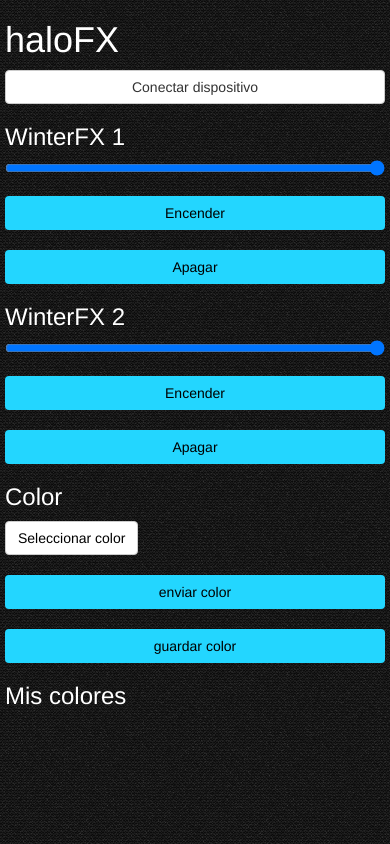
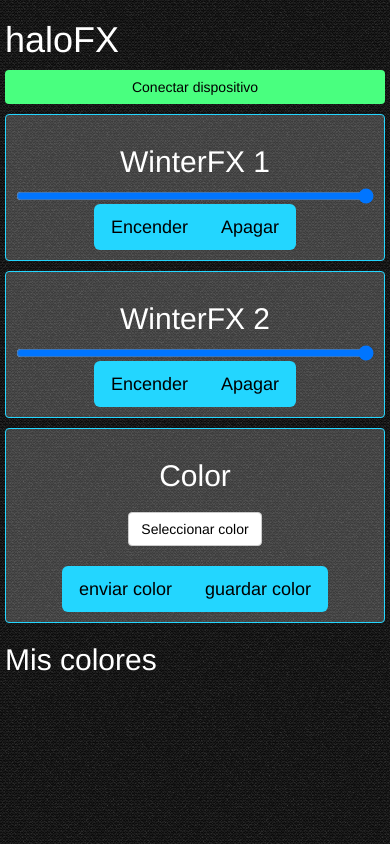
Before and after one commit to vampichoco/halofx, a plain HTML site: page index.html in a window 390 px wide. Drawn offline with nearby package versions, Linux system fonts and the light colour scheme; some packages are replaced by stand-ins of ours.

Commit message:
new style

```diff
--- a/index.html
+++ b/index.html
@@ -44,55 +44,59 @@
 	<div class="main-container">
 		<h1>haloFX</h1>
 
-		<button class="btn btn-default btn-block" id="sayhello">Conectar dispositivo</button>
+		<button class="btn green btn-block" id="sayhello">Conectar dispositivo</button>
+
 
 		<div class="section-container">
-			<h3>WinterFX 1 </h3>
+			<h2>WinterFX 1 </h2>
 			<div class="range range-primary">
 				<input id="ex1" type="range" min="0" max="255" value="255" />
 			</div>
 
-			<div class="form-item">
-				<button class="btn btn-halofx btn-block" id="turnon">Encender</button>
+			<div class="btn-group btn-group-lg" role="group">
+				<button class="btn btn-halofx" id="turnon">Encender</button>
+				<button class="btn btn-halofx" id="turnoff">Apagar</button>
 			</div>
-			<div class="form-item">
-				<button class="btn btn-halofx btn-block" id="turnoff">Apagar</button>
-			</div>
+
+
 		</div>
 
+
 		<div class="section-container">
-			<h3>WinterFX 2 </h3>
+			<h2>WinterFX 2 </h2>
 			<div class="range range-primary">
 				<input id="ex2" type="range" min="0" max="255" value="255" />
 			</div>
 
-			<div class="form-item">
-				<button class="btn btn-halofx btn-block" id="turnon_2">Encender</button>
+			<div class="btn-group btn-group-lg" role="group">
+				<button class="btn btn-halofx" id="turnon_2">Encender</button>
+				<button class="btn btn-halofx" id="turnoff_2">Apagar</button>
 			</div>
-			<div class="form-item">
-				<button class="btn btn-halofx btn-block" id="turnoff_2">Apagar</button>
-			</div>
+
 		</div>
 
 
+
 		<div class="section-container">
-			<h3>Color</h3>
+			<h2>Color</h2>
+			<div class="form-item">
 
 			<button class="jscolor {valueElement:'chosen-value', onFineChange:'setTextColor(this)'} btn btn-default">
 			Seleccionar color
 			</button>
 
-			<div class="form-item">
-				<button class="btn btn-halofx btn-block" id="yellow">enviar color</button>
 			</div>
 
-			<div class="form-item">
-				<button class="btn btn-halofx btn-block" id="addColorButton">guardar color</button>
+			<div class="btn-group btn-group-lg" role="group">
+				<button class="btn btn-halofx" id="yellow">enviar color</button>
+				<button class="btn btn-halofx" id="addColorButton">guardar color</button>
 			</div>
+
+
 		</div>
 
-		<div class="section-container" id="myColors">
-			<h3>Mis colores</h3>
+		<h2>Mis colores</h2>
+		<div id="myColors">
 
 		</div>
 
--- a/style.css
+++ b/style.css
@@ -17,6 +17,11 @@ h1, h2, h3, h4, h5{
     color: black;
 }
 
+.green {
+    background-color: #49FF7F;
+    color:black;
+}
+
 .form-item{
     margin-bottom:20px;
     margin-top:20px;
@@ -29,3 +34,15 @@ h1, h2, h3, h4, h5{
     float:left;
     padding:10px;
 }
+
+
+
+.section-container{
+    text-align: center;
+    padding:10px;
+    background-color:rgba(255,255,255,0.2);
+    border-radius: 4px;
+    margin-top:10px;
+    margin-bottom:10px;
+    border: 1px solid #23D6FF;
+}
```
